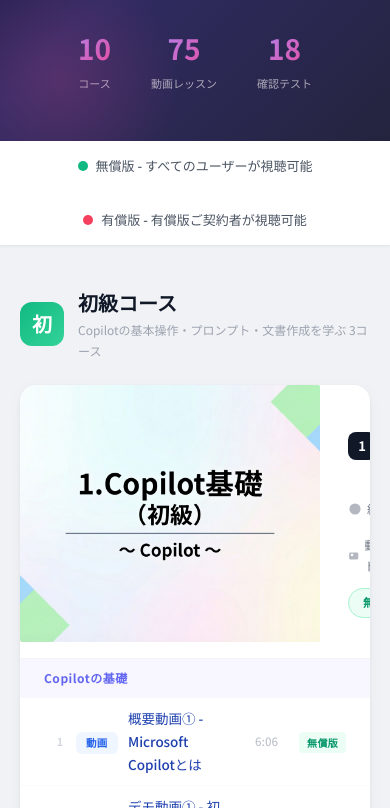
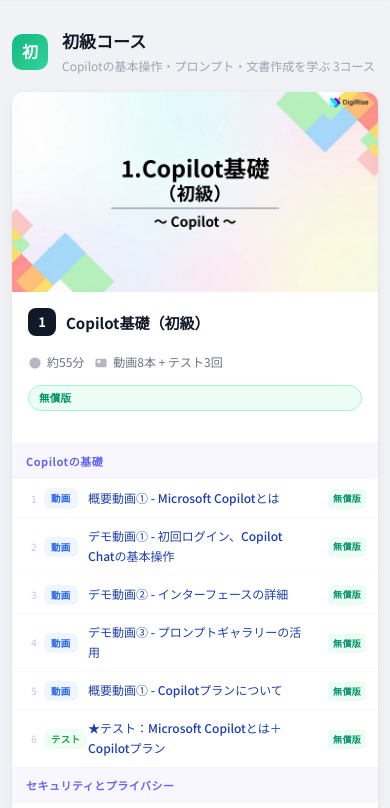
Before and after one commit to nshibata-beep/copilot-catalog, a plain HTML site: page index.html in a window 390 px wide. Shown: the part 327-1135 px from the top of the page. Drawn offline with Linux system fonts and the light colour scheme.

Commit message:
凡例テキスト修正 + スマホ対応レスポンシブCSS追加

```diff
--- a/index.html
+++ b/index.html
@@ -458,6 +458,63 @@
     color: #d1d5db;
   }
 
+  /* ========== スマホ対応 ========== */
+  @media (max-width: 768px) {
+    .hero { padding: 36px 20px 32px; }
+    .hero h1 { font-size: 22px; }
+    .hero-stats { gap: 20px; }
+    .hero-stat-num { font-size: 22px; }
+
+    .legend-bar { gap: 12px; padding: 12px 16px; }
+    .legend-item { font-size: 11.5px; }
+
+    .container { padding: 20px 12px 0; }
+
+    .level-header { margin-bottom: 16px; }
+    .level-icon { width: 36px; height: 36px; font-size: 16px; border-radius: 10px; }
+    .level-text h2 { font-size: 17px; }
+
+    .card-top { flex-direction: column; }
+    .thumb-wrap { width: 100%; }
+    .thumb-wrap img { min-height: auto; max-height: 200px; width: 100%; }
+    .card-info { padding: 16px 16px; }
+    .course-title { font-size: 16px; }
+    .card-meta { gap: 10px; }
+
+    .notice-banner { margin: 0 12px; font-size: 11.5px; }
+
+    .section-label { padding: 8px 14px; font-size: 11px; }
+
+    .lec-link { padding: 8px 12px; font-size: 12px; flex-wrap: wrap; }
+    .lec-no { width: 24px; font-size: 10px; }
+    .lec-type { width: 44px; }
+    .type-pill { font-size: 9.5px; padding: 2px 7px; }
+    .lec-title { font-size: 12px; min-width: 0; }
+    .lec-dur { width: 40px; font-size: 10.5px; }
+    .lec-plan { width: 52px; }
+    .micro-badge { font-size: 9px; padding: 2px 5px; }
+    .lec-note { font-size: 10px; }
+
+    .course-card { margin-bottom: 20px; border-radius: 12px; }
+    .plan-tag { font-size: 10.5px; padding: 3px 10px; }
+  }
+
+  @media (max-width: 480px) {
+    .hero h1 { font-size: 19px; }
+    .hero-label { font-size: 10px; padding: 4px 14px; }
+    .hero-stats { gap: 16px; }
+    .hero-stat-num { font-size: 20px; }
+    .hero-stat-label { font-size: 10px; }
+
+    .legend-bar { flex-direction: column; gap: 6px; align-items: flex-start; padding: 10px 16px; }
+
+    .card-info-top { flex-wrap: wrap; }
+    .course-title { font-size: 15px; }
+
+    .lec-dur { display: none; }
+    .lec-no { width: 20px; }
+  }
+
   /* ========== 印刷対応 ========== */
   @media print {
     body { background: #fff; }
@@ -495,8 +552,8 @@
 
 <!-- 凡例 -->
 <div class="legend-bar">
-  <div class="legend-item"><span class="legend-chip free"></span>無償版 - すべてのユーザーが視聴可能</div>
-  <div class="legend-item"><span class="legend-chip paid"></span>有償版 - 有償版ご契約者が視聴可能</div>
+  <div class="legend-item"><span class="legend-chip free"></span>無償版 - 無償版ユーザー向け</div>
+  <div class="legend-item"><span class="legend-chip paid"></span>有償版 - 有償版契約者が対象</div>
 </div>
 
 <!-- ===== 初級 ===== -->
```
